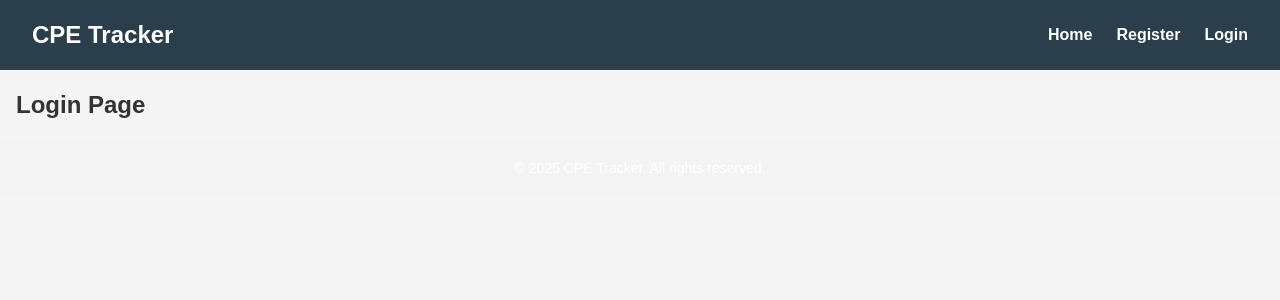
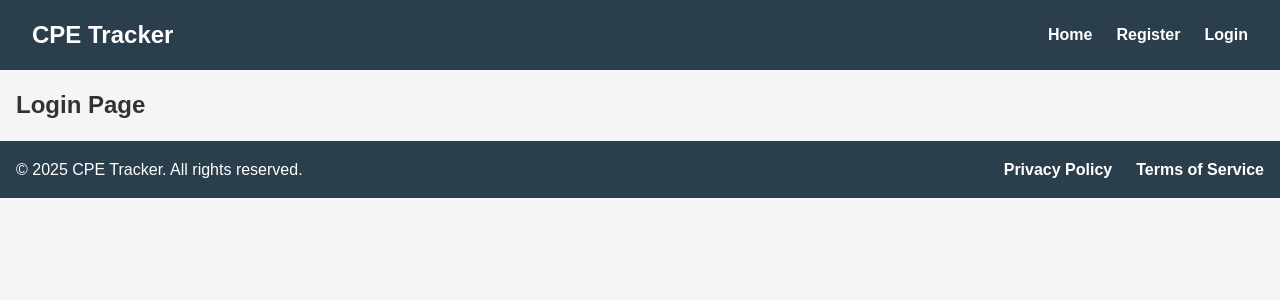
Before and after one commit to joshstandley/cpe-tracker, a React (Vite) app in the folder client/: page /login in a window 1280 px wide. Shown: the top 300 px of the page. Built offline with nearby package versions, Linux system fonts and the light colour scheme.

Commit message:
Update footer styling to match navbar layout

```diff
--- a/client/src/components/Footer.jsx
+++ b/client/src/components/Footer.jsx
@@ -1,11 +1,22 @@
 import React from "react";
+import "../styles/footer.css";
 
 function Footer() {
   const currentYear = new Date().getFullYear(); // Get the current year dynamically
 
   return (
-    <footer style={{ textAlign: "center", padding: "1rem", backgroundColor: "#f4f4f4" }}>
-      <p>&copy; {currentYear} CPE Tracker. All rights reserved.</p>
+    <footer>
+      <div className="footer-left">
+        <p>&copy; {currentYear} CPE Tracker. All rights reserved.</p>
+      </div>
+      <div className="footer-right">
+        <p>
+          <a href="/privacy">Privacy Policy</a>
+        </p>
+        <p>
+          <a href="/terms">Terms of Service</a>
+        </p>
+      </div>
     </footer>
   );
 }
--- a/client/src/styles/footer.css
+++ b/client/src/styles/footer.css
@@ -0,0 +1,33 @@
+/* Footer Styles */
+footer {
+  display: flex;
+  justify-content: space-between;
+  align-items: center;
+  padding: 1rem 2rem;
+  background-color: #333; /* Matches navbar background */
+  color: white;
+}
+
+footer .footer-left,
+footer .footer-right {
+  display: flex;
+  gap: 1.5rem; /* Space between footer elements */
+}
+
+footer .footer-left p,
+footer .footer-right p {
+  margin: 0;
+  font-size: 1rem;
+}
+
+/* Optional: Add hover effect on any links in the footer */
+footer .footer-right a {
+  color: white;
+  font-weight: bold;
+  text-decoration: none;
+  transition: color 0.3s;
+}
+
+footer .footer-right a:hover {
+  color: var(--accent-color);
+}
```
